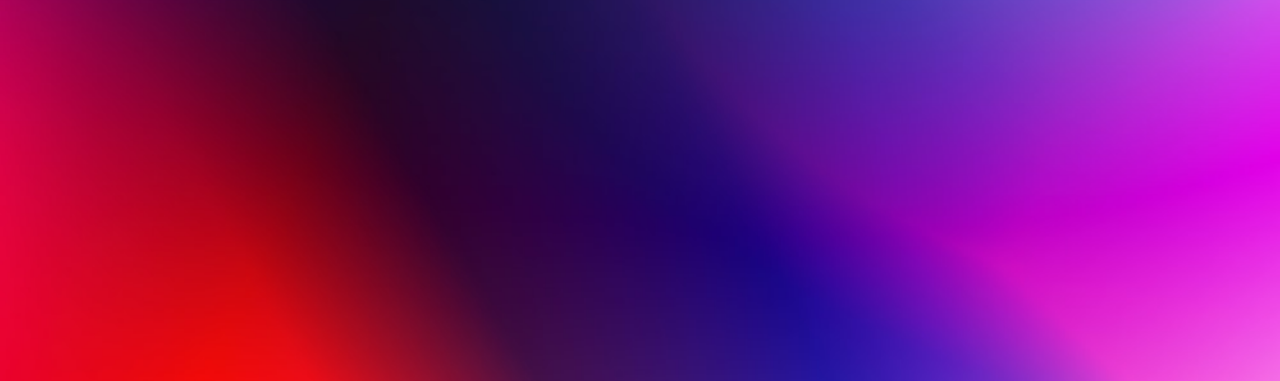
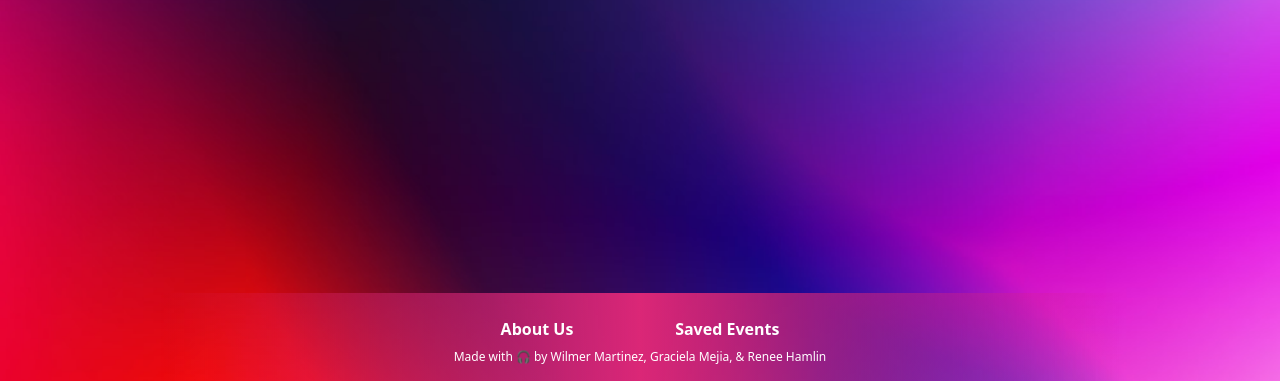
Before and after one commit to wilmr/Music-en-Vivo, a website: page index.html in a window 1280 px wide. Shown: the part 419-800 px from the top of the page. Drawn offline with Linux system fonts and the light colour scheme.

Commit message:
addition styles for footer

```diff
--- a/index.html
+++ b/index.html
@@ -7,7 +7,7 @@
     <title>MUSIC en VIVO</title>
     <link href="./assets/css/output.css" rel="stylesheet"/>
 </head>
-<body>
+<body class="min-h-screen m-0 pb-40">
     <style>
         body {
             background-image: url('./assets/images/bgimg.jpg');
@@ -86,6 +86,21 @@
         </template>
 
     </section>
+        <footer class="bg-gradient-to-r from-transparent via-pink-600 to-transparent fixed bottom-0 flex flex-col h-35 w-3/4 left-1/2 ml-[-37.5%] py-4">
+            <div class="mx-auto">
+                <div class="flex justify-around space-x-6 m-1 p-1">
+                    <a href="./about.html" class="text-white font-bold hover:text-sky-700">About Us</a>
+                    <a href="./savedEvents.html" class="text-white font-bold hover:text-sky-700">Saved Events</a>
+                </div>
+                <div>
+                    <p class="text-white text-xs">
+                        Made with 🎧 by Wilmer Martinez, Graciela Mejia, & Renee Hamlin
+                    </p>
+                </div>
+            </div>
+        </footer>
+
     <script src="./assets/js/script.js"></script>
 </body>
+
 </html>
```
Also changed, not shown: about.html (+17 -1 lines), savedEvents.html (+16 -5 lines), assets/css/output.css.
